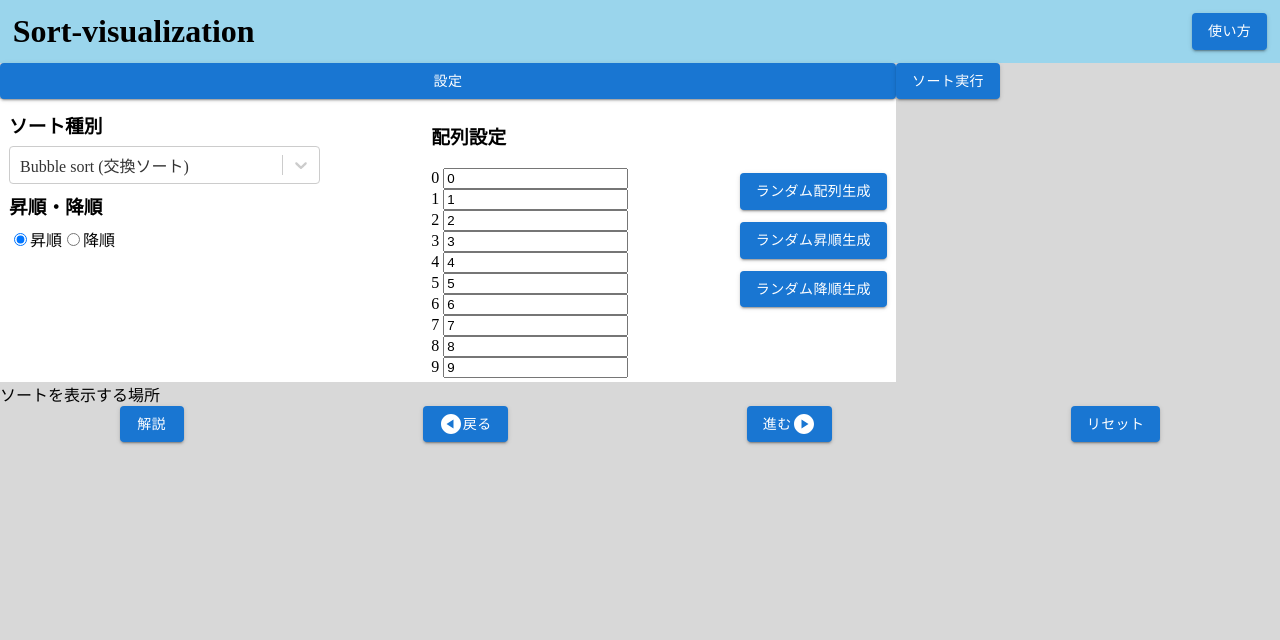
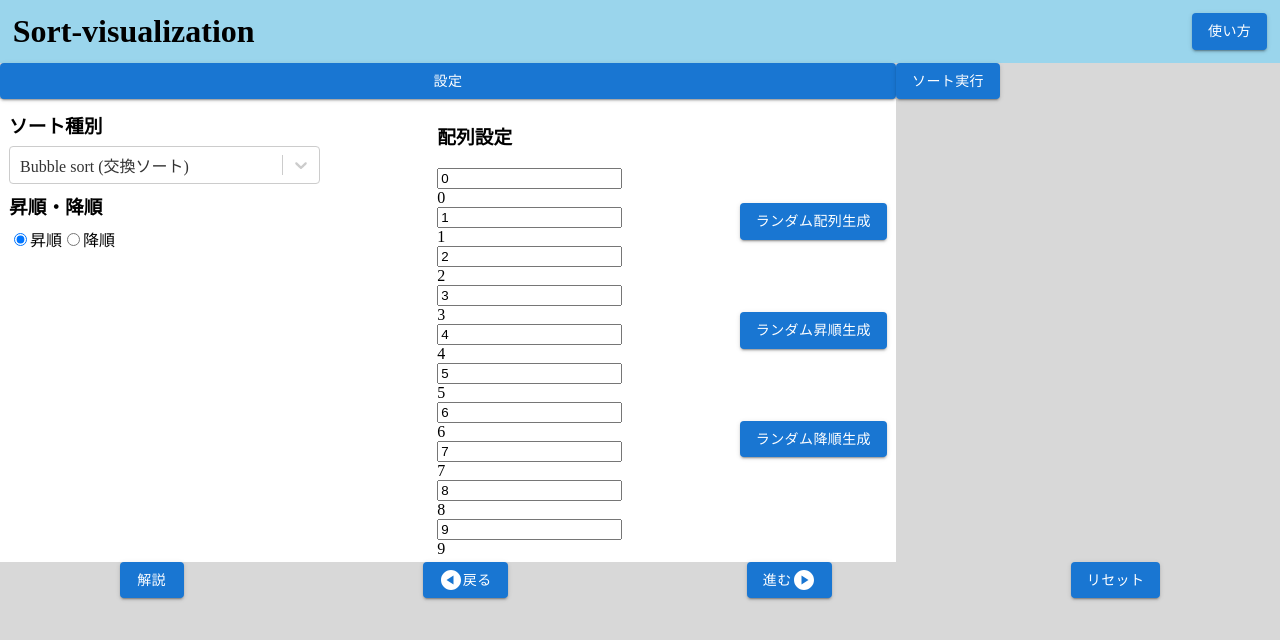
Before and after one commit to mitchi-0719/sort-visualization, a React (Vite) app: page / in a window 1280 px wide. Both pictures are taken after a click on the button "設定". Shown: the top 640 px of the page. Built offline with nearby package versions, Linux system fonts and the light colour scheme.

Commit message:
配列の設定変更の準備

```diff
--- a/src/components/ArraySetting.jsx
+++ b/src/components/ArraySetting.jsx
@@ -1,6 +1,5 @@
 import styles from "../styles/ArraySetting.module.css";
 import { Button } from "@mui/material";
-import { useEffect } from "react";
 import { getRandArr } from "../feature/getRandArr";
 
 export const ArraySetting = ({ array, setArray }) => {
@@ -8,18 +7,13 @@ export const ArraySetting = ({ array, setArray }) => {
     setArray(array.map((value, index) => (index === i ? n : value)));
   };
 
-  useEffect(() => {
-    console.log(array);
-  }, [array]);
-
   return (
     <>
       <div>
         <h3>配列設定</h3>
         <div>
           {array.map((value, index) => (
-            <div key={index}>
-              <label>{index} </label>
+            <div key={index} className={styles.inputLabel}>
               <input
                 type="number"
                 id={index}
@@ -27,6 +21,7 @@ export const ArraySetting = ({ array, setArray }) => {
                 value={value}
                 onChange={(e) => handleChange(e.target.value, index)}
               />
+              <label>{index} </label>
             </div>
           ))}
         </div>
--- a/src/components/SortArea.jsx
+++ b/src/components/SortArea.jsx
@@ -1,7 +1,9 @@
+import { ArrayInput } from "./sort/ArrayInput";
+
 export const SortArea = () => {
-  return(
+  return (
     <>
-      ソートを表示する場所
+      <ArrayInput />
     </>
   );
 };
--- /dev/null
+++ b/src/components/sort/ArrayInput.jsx
@@ -0,0 +1,9 @@
+import { SortBlock } from "./SortBlock";
+
+export const ArrayInput = () => {
+  return(
+    <>
+
+    </>
+  );
+}
--- /dev/null
+++ b/src/components/sort/SortBlock.jsx
@@ -0,0 +1,7 @@
+export const SortBlock = () => {
+  return(
+    <div>
+      <input type="number" />
+    </div>
+  );
+}
--- a/src/styles/ArraySetting.module.css
+++ b/src/styles/ArraySetting.module.css
@@ -10,3 +10,16 @@
 .buttons * {
   margin: 0.5rem;
 }
+
+.inputArea {
+
+}
+
+.inputLabel {
+  display: flex;
+  flex-direction: column;
+}
+
+.input {
+
+}
```
